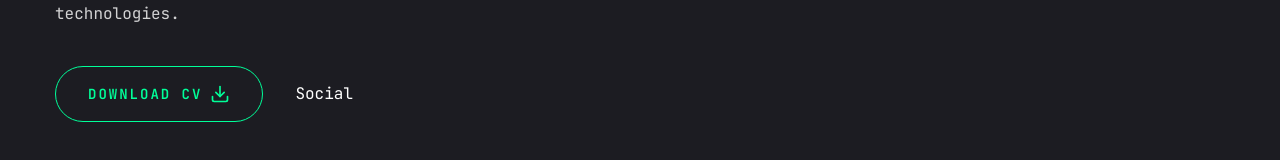
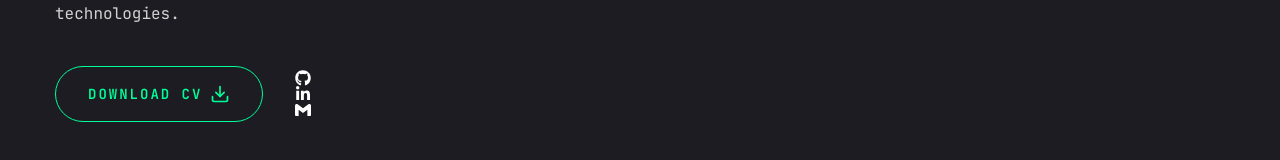
Before and after one commit to reynaroma/reyna-portfolio, a Next.js app: page / in a window 1280 px wide. Shown: the part 470-630 px from the top of the page. Built offline with nearby package versions, Linux system fonts and the light colour scheme.

Commit message:
Add the icons on the social component

```diff
--- a/components/Social.jsx
+++ b/components/Social.jsx
@@ -11,7 +11,16 @@ const socials = [
 
 const Social = ({ containerStyles, iconStyles }) => {
   return (
-    <div className={containerStyles}>Social</div>
+    <div className={containerStyles}>
+      {socials.map((social, index) => (
+        <Link
+          key={index}
+          href={social.path}
+          className={iconStyles}>
+          {social.icon}
+        </Link>
+      ))}
+    </div>
   )
 }
 
```
